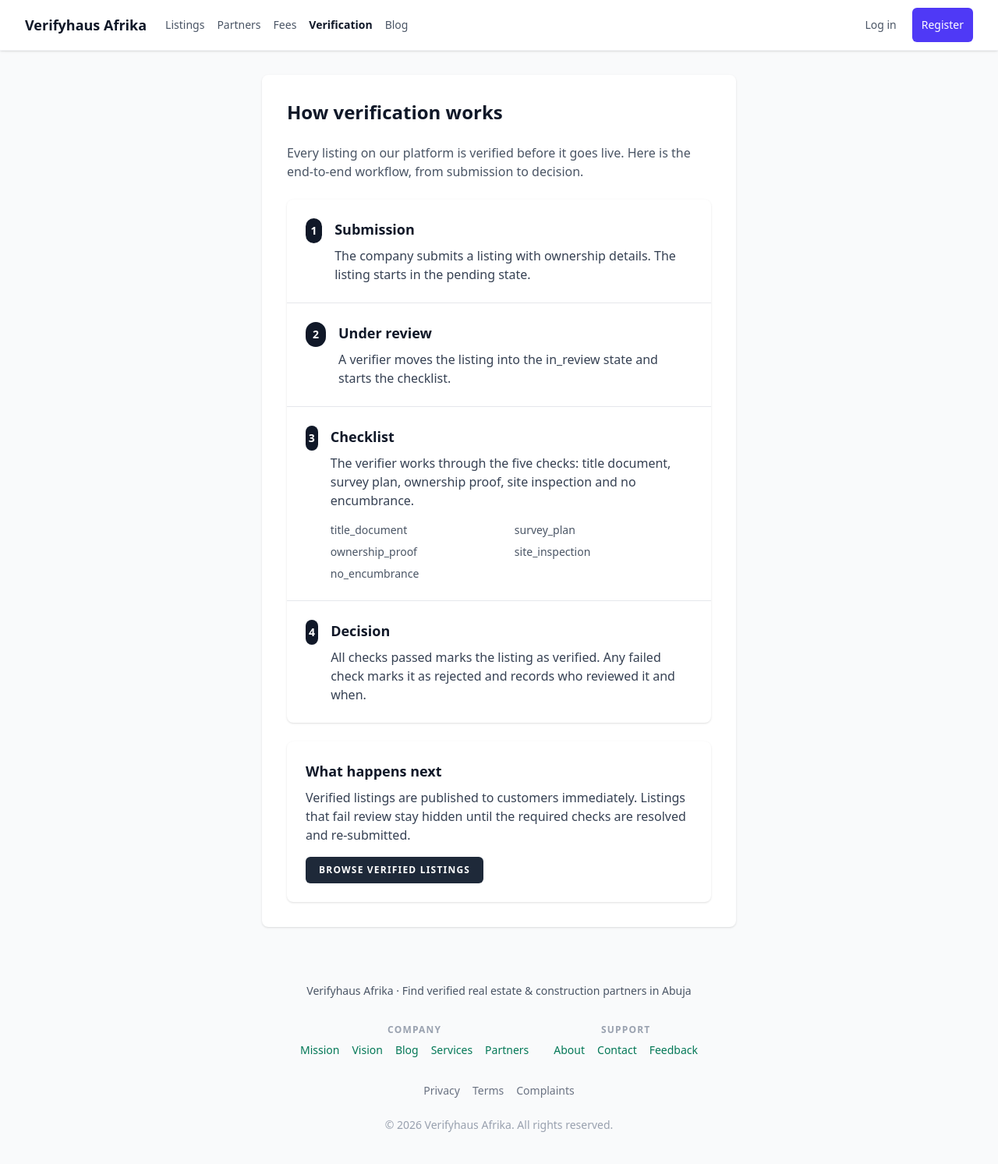
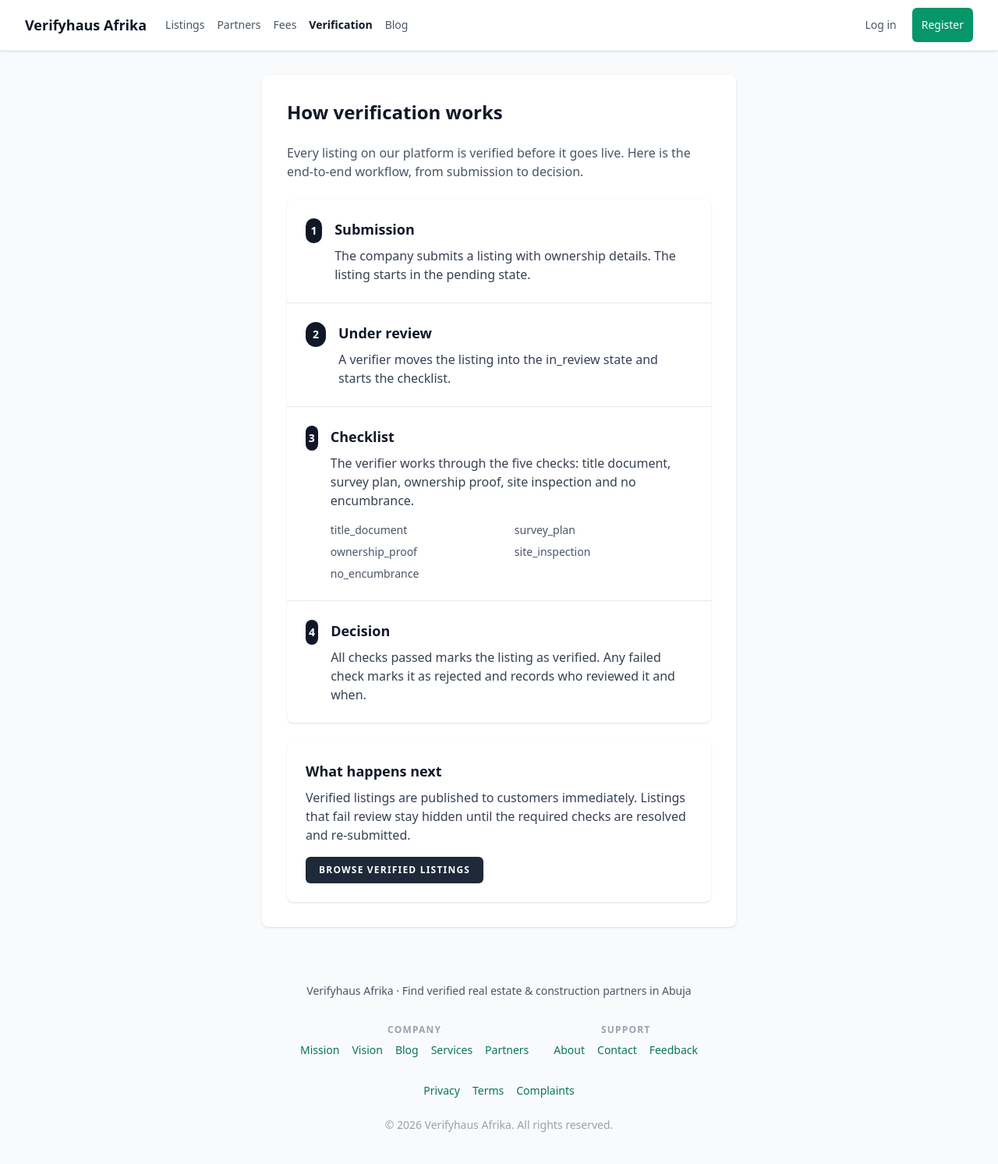
Before and after one commit to AliphaticGuru/real_estate_busy-hub, a Laravel app: page /verification in a window 1280 px wide. Shown: the whole page at 78% size. Run offline with Laravel 12, Linux system fonts and the light colour scheme; style sheets or scripts are compiled from the project's sources; parts of the project's set-up code (start-up, migrations or seed data) failed here and were passed over; some libraries are stand-ins or nearby versions.

Commit message:
fix: replace indigo utility classes with brand tokens (U1.1)
Also align navigation tests with the Verification label and record U1.1 decisions.

```diff
--- a/resources/views/blog.blade.php
+++ b/resources/views/blog.blade.php
@@ -11,14 +11,14 @@
                 <article class="bg-white overflow-hidden shadow-sm sm:rounded-lg">
                     <div class="p-6">
                         <h2 class="text-lg font-semibold text-gray-900">
-                            <a href="{{ route('blog.show', $post['slug']) }}" class="hover:text-indigo-600">{{ $post['title'] }}</a>
+                            <a href="{{ route('blog.show', $post['slug']) }}" class="hover:text-brand-600">{{ $post['title'] }}</a>
                         </h2>
                         <p class="mt-2 text-gray-700">{{ $post['excerpt'] }}</p>
                         <div class="mt-4 text-sm text-gray-500">
                             {{ __('Published') }} · {{ $post['published_at']->format('F j, Y') }}
                         </div>
                         <div class="mt-4">
-                            <a href="{{ route('blog.show', $post['slug']) }}" class="inline-flex items-center px-4 py-2 bg-gray-800 border border-transparent rounded-md font-semibold text-xs text-white uppercase tracking-widest hover:bg-gray-700 focus:bg-gray-700 active:bg-gray-900 focus:outline-none focus:ring-2 focus:ring-indigo-500 focus:ring-offset-2 transition ease-in-out duration-150">
+                            <a href="{{ route('blog.show', $post['slug']) }}" class="inline-flex items-center px-4 py-2 bg-gray-800 border border-transparent rounded-md font-semibold text-xs text-white uppercase tracking-widest hover:bg-gray-700 focus:bg-gray-700 active:bg-gray-900 focus:outline-none focus:ring-2 focus:ring-brand-500 focus:ring-offset-2 transition ease-in-out duration-150">
                                 {{ __('Read more') }}
                             </a>
                         </div>
--- a/resources/views/companies/show.blade.php
+++ b/resources/views/companies/show.blade.php
@@ -33,7 +33,7 @@
             <ul class="mt-4 divide-y divide-gray-200">
                 @foreach ($professionals as $professional)
                     <li class="py-4">
-                        <a href="{{ route('professionals.show', $professional->slug) }}" class="block text-lg font-medium text-gray-900 hover:text-indigo-600">
+                        <a href="{{ route('professionals.show', $professional->slug) }}" class="block text-lg font-medium text-gray-900 hover:text-brand-600">
                             {{ $professional->user?->name ?? __('Professional') }}
                         </a>
                         <div class="text-sm text-gray-500">
@@ -51,7 +51,7 @@
             <ul class="mt-4 divide-y divide-gray-200">
                 @foreach ($listings as $listing)
                     <li class="py-4">
-                        <a href="{{ route('listings.show', $listing->slug) }}" class="block text-lg font-medium text-gray-900 hover:text-indigo-600">
+                        <a href="{{ route('listings.show', $listing->slug) }}" class="block text-lg font-medium text-gray-900 hover:text-brand-600">
                             {{ $listing->title }}
                         </a>
                         <div class="text-sm text-gray-500">
--- a/resources/views/components/nav-link.blade.php
+++ b/resources/views/components/nav-link.blade.php
@@ -2,7 +2,7 @@
 
 @php
 $classes = ($active ?? false)
-            ? 'inline-flex items-center px-1 pt-1 border-b-2 border-indigo-400 text-sm font-medium leading-5 text-gray-900 focus:outline-none focus:border-indigo-700 transition duration-150 ease-in-out'
+            ? 'inline-flex items-center px-1 pt-1 border-b-2 border-brand-400 text-sm font-medium leading-5 text-gray-900 focus:outline-none focus:border-brand-700 transition duration-150 ease-in-out'
             : 'inline-flex items-center px-1 pt-1 border-b-2 border-transparent text-sm font-medium leading-5 text-gray-500 hover:text-gray-700 hover:border-gray-300 focus:outline-none focus:text-gray-700 focus:border-gray-300 transition duration-150 ease-in-out';
 @endphp
 
--- a/resources/views/components/primary-button.blade.php
+++ b/resources/views/components/primary-button.blade.php
@@ -1,3 +1,3 @@
-<button {{ $attributes->merge(['type' => 'submit', 'class' => 'inline-flex items-center px-4 py-2 bg-gray-800 border border-transparent rounded-md font-semibold text-xs text-white uppercase tracking-widest hover:bg-gray-700 focus:bg-gray-700 active:bg-gray-900 focus:outline-none focus:ring-2 focus:ring-indigo-500 focus:ring-offset-2 transition ease-in-out duration-150']) }}>
+<button {{ $attributes->merge(['type' => 'submit', 'class' => 'inline-flex items-center px-4 py-2 bg-gray-800 border border-transparent rounded-md font-semibold text-xs text-white uppercase tracking-widest hover:bg-gray-700 focus:bg-gray-700 active:bg-gray-900 focus:outline-none focus:ring-2 focus:ring-brand-500 focus:ring-offset-2 transition ease-in-out duration-150']) }}>
     {{ $slot }}
 </button>
--- a/resources/views/components/responsive-nav-link.blade.php
+++ b/resources/views/components/responsive-nav-link.blade.php
@@ -2,7 +2,7 @@
 
 @php
 $classes = ($active ?? false)
-            ? 'block w-full ps-3 pe-4 py-2 border-l-4 border-indigo-400 text-start text-base font-medium text-indigo-700 bg-indigo-50 focus:outline-none focus:text-indigo-800 focus:bg-indigo-100 focus:border-indigo-700 transition duration-150 ease-in-out'
+            ? 'block w-full ps-3 pe-4 py-2 border-l-4 border-brand-400 text-start text-base font-medium text-brand-700 bg-brand-50 focus:outline-none focus:text-brand-800 focus:bg-brand-100 focus:border-brand-700 transition duration-150 ease-in-out'
             : 'block w-full ps-3 pe-4 py-2 border-l-4 border-transparent text-start text-base font-medium text-gray-600 hover:text-gray-800 hover:bg-gray-50 hover:border-gray-300 focus:outline-none focus:text-gray-800 focus:bg-gray-50 focus:border-gray-300 transition duration-150 ease-in-out';
 @endphp
 
--- a/resources/views/components/secondary-button.blade.php
+++ b/resources/views/components/secondary-button.blade.php
@@ -1,3 +1,3 @@
-<button {{ $attributes->merge(['type' => 'button', 'class' => 'inline-flex items-center px-4 py-2 bg-white border border-gray-300 rounded-md font-semibold text-xs text-gray-700 uppercase tracking-widest shadow-sm hover:bg-gray-50 focus:outline-none focus:ring-2 focus:ring-indigo-500 focus:ring-offset-2 disabled:opacity-25 transition ease-in-out duration-150']) }}>
+<button {{ $attributes->merge(['type' => 'button', 'class' => 'inline-flex items-center px-4 py-2 bg-white border border-gray-300 rounded-md font-semibold text-xs text-gray-700 uppercase tracking-widest shadow-sm hover:bg-gray-50 focus:outline-none focus:ring-2 focus:ring-brand-500 focus:ring-offset-2 disabled:opacity-25 transition ease-in-out duration-150']) }}>
     {{ $slot }}
 </button>
--- a/resources/views/components/site-footer.blade.php
+++ b/resources/views/components/site-footer.blade.php
@@ -26,9 +26,9 @@
     </div>
 
     <nav class="mt-8 flex flex-wrap items-center justify-center gap-x-4 gap-y-2" aria-label="{{ __('Legal') }}">
-        <a href="{{ route('privacy.index') }}" class="text-brand-70000 hover:underline">{{ __('Privacy') }}</a>
-        <a href="{{ route('terms.index') }}" class="text-brand-70000 hover:underline">{{ __('Terms') }}</a>
-        <a href="{{ route('complaints.index') }}" class="text-brand-70000 hover:underline">{{ __('Complaints') }}</a>
+        <a href="{{ route('privacy.index') }}" class="text-brand-700 hover:underline">{{ __('Privacy') }}</a>
+        <a href="{{ route('terms.index') }}" class="text-brand-700 hover:underline">{{ __('Terms') }}</a>
+        <a href="{{ route('complaints.index') }}" class="text-brand-700 hover:underline">{{ __('Complaints') }}</a>
     </nav>
 
     <p class="mt-6 text-gray-400">
--- a/resources/views/components/site-nav.blade.php
+++ b/resources/views/components/site-nav.blade.php
@@ -47,7 +47,7 @@
             <div class="hidden sm:flex sm:items-center">
                 <x-dropdown align="right" width="48">
                     <x-slot name="trigger">
-                        <button type="button" class="inline-flex min-h-[44px] items-center gap-2 rounded-md border border-transparent px-3 py-2 text-sm leading-4 font-medium text-gray-600 transition duration-150 ease-in-out hover:bg-gray-100 hover:text-gray-900 focus:outline-none focus:ring-2 focus:ring-indigo-500">
+                        <button type="button" class="inline-flex min-h-[44px] items-center gap-2 rounded-md border border-transparent px-3 py-2 text-sm leading-4 font-medium text-gray-600 transition duration-150 ease-in-out hover:bg-gray-100 hover:text-gray-900 focus:outline-none focus:ring-2 focus:ring-brand-500">
                             <x-avatar :user="auth()->user()" size="md" />
 
                             <div class="ms-1">
@@ -80,10 +80,10 @@
         @else
             <!-- Guest actions -->
             <div class="flex items-center gap-2 flex-nowrap">
-                <a href="{{ route('login') }}" class="inline-flex min-h-[44px] items-center whitespace-nowrap rounded-md px-3 py-2 text-sm font-medium text-gray-600 transition duration-150 ease-in-out hover:bg-gray-100 hover:text-gray-900 focus:outline-none focus:ring-2 focus:ring-indigo-500">
+                <a href="{{ route('login') }}" class="inline-flex min-h-[44px] items-center whitespace-nowrap rounded-md px-3 py-2 text-sm font-medium text-gray-600 transition duration-150 ease-in-out hover:bg-gray-100 hover:text-gray-900 focus:outline-none focus:ring-2 focus:ring-brand-500">
                     {{ __('Log in') }}
                 </a>
-                <a href="{{ route('register') }}" class="inline-flex min-h-[44px] items-center rounded-md bg-indigo-600 px-3 py-2 text-sm font-medium text-white transition duration-150 ease-in-out hover:bg-indigo-700 focus:outline-none focus:ring-2 focus:ring-indigo-500">
+                <a href="{{ route('register') }}" class="inline-flex min-h-[44px] items-center rounded-md bg-brand-600 px-3 py-2 text-sm font-medium text-white transition duration-150 ease-in-out hover:bg-brand-700 focus:outline-none focus:ring-2 focus:ring-brand-500">
                     {{ __('Register') }}
                 </a>
             </div>
@@ -93,7 +93,7 @@
         <button
             type="button"
             @click="open = !open"
-            class="inline-flex h-11 w-11 items-center justify-center rounded-md text-gray-700 hover:bg-gray-100 focus:outline-none focus:ring-2 focus:ring-indigo-500 sm:hidden"
+            class="inline-flex h-11 w-11 items-center justify-center rounded-md text-gray-700 hover:bg-gray-100 focus:outline-none focus:ring-2 focus:ring-brand-500 sm:hidden"
             aria-expanded="false"
             x-bind:aria-expanded="open ? 'true' : 'false'"
             aria-controls="site-mobile-menu"
--- a/resources/views/components/text-input.blade.php
+++ b/resources/views/components/text-input.blade.php
@@ -1,3 +1,3 @@
 @props(['disabled' => false])
 
-<input @disabled($disabled) {{ $attributes->merge(['class' => 'border-gray-300 focus:border-indigo-500 focus:ring-indigo-500 rounded-md shadow-sm']) }}>
+<input @disabled($disabled) {{ $attributes->merge(['class' => 'border-gray-300 focus:border-brand-500 focus:ring-brand-500 rounded-md shadow-sm']) }}>
--- a/resources/views/fees.blade.php
+++ b/resources/views/fees.blade.php
@@ -45,7 +45,7 @@
                     {{ __('Fees are settled directly between the customer and the partner. Once payment is confirmed, the partner proceeds with the verification workflow described on the verification page.') }}
                 </p>
                 <p class="mt-4">
-                    <a href="{{ route('listings.index') }}" class="inline-flex items-center px-4 py-2 bg-gray-800 border border-transparent rounded-md font-semibold text-xs text-white uppercase tracking-widest hover:bg-gray-700 focus:bg-gray-700 active:bg-gray-900 focus:outline-none focus:ring-2 focus:ring-indigo-500 focus:ring-offset-2 transition ease-in-out duration-150">
+                    <a href="{{ route('listings.index') }}" class="inline-flex items-center px-4 py-2 bg-gray-800 border border-transparent rounded-md font-semibold text-xs text-white uppercase tracking-widest hover:bg-gray-700 focus:bg-gray-700 active:bg-gray-900 focus:outline-none focus:ring-2 focus:ring-brand-500 focus:ring-offset-2 transition ease-in-out duration-150">
                         {{ __('Browse verified listings') }}
                     </a>
                 </p>
--- a/resources/views/verification.blade.php
+++ b/resources/views/verification.blade.php
@@ -57,7 +57,7 @@
                     {{ __('Verified listings are published to customers immediately. Listings that fail review stay hidden until the required checks are resolved and re-submitted.') }}
                 </p>
                 <p class="mt-4">
-                    <a href="{{ route('listings.index') }}" class="inline-flex items-center px-4 py-2 bg-gray-800 border border-transparent rounded-md font-semibold text-xs text-white uppercase tracking-widest hover:bg-gray-700 focus:bg-gray-700 active:bg-gray-900 focus:outline-none focus:ring-2 focus:ring-indigo-500 focus:ring-offset-2 transition ease-in-out duration-150">
+                    <a href="{{ route('listings.index') }}" class="inline-flex items-center px-4 py-2 bg-gray-800 border border-transparent rounded-md font-semibold text-xs text-white uppercase tracking-widest hover:bg-gray-700 focus:bg-gray-700 active:bg-gray-900 focus:outline-none focus:ring-2 focus:ring-brand-500 focus:ring-offset-2 transition ease-in-out duration-150">
                         {{ __('Browse verified listings') }}
                     </a>
                 </p>
```
Also changed, not shown: docs/ai/DECISIONS.md (+11 -1 lines), docs/ai/PROGRESS.md (+13 -3 lines), resources/views/listings/index.blade.php (+8 -8 lines), resources/views/verifications/index.blade.php (+4 -4 lines), tests/Feature/SiteNavigationTest.php (+4 -4 lines).
